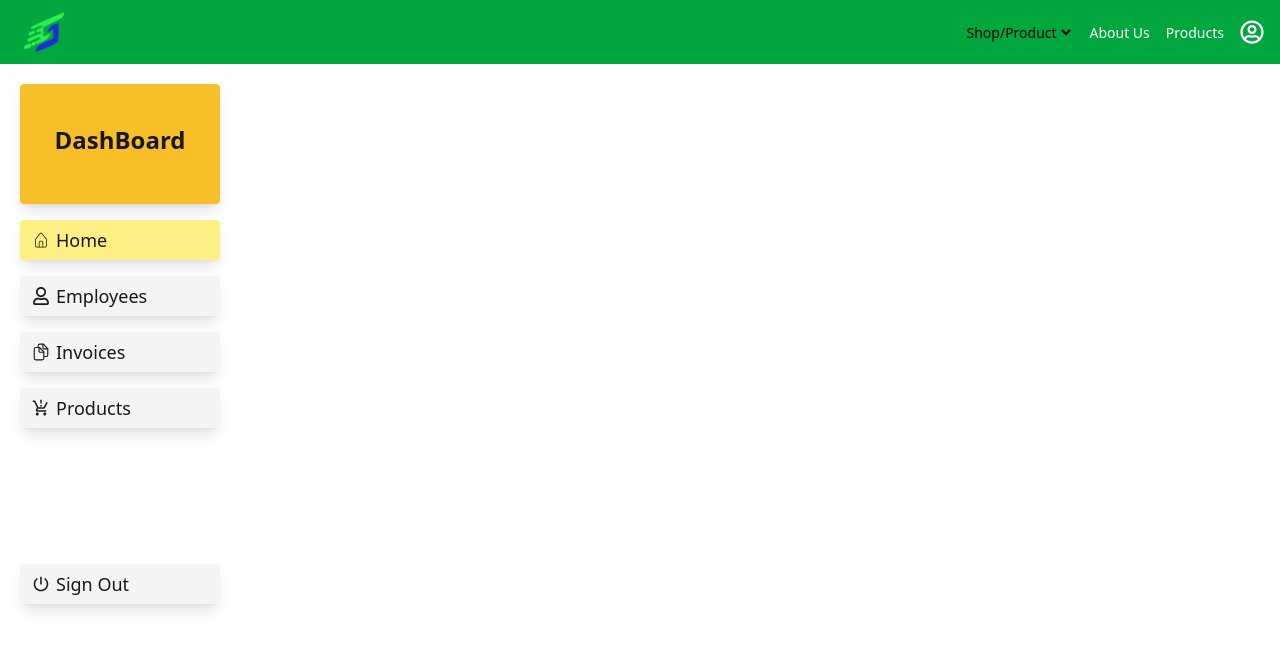
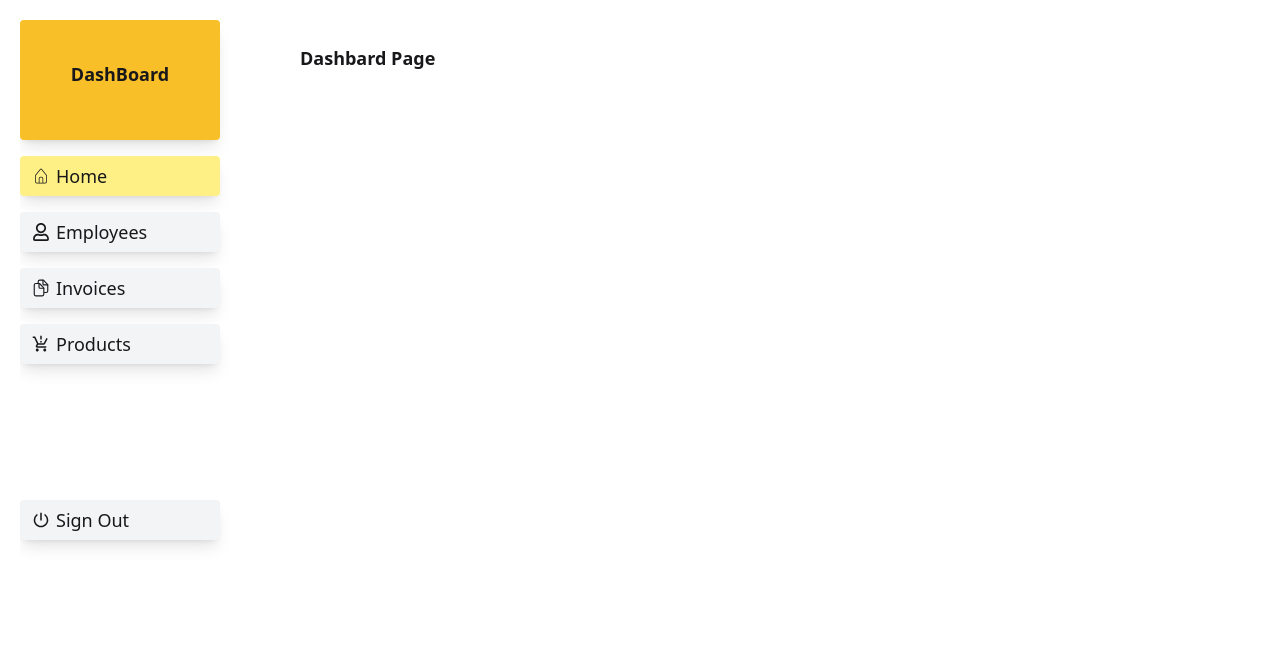
Before and after one commit to iceyben/smartDot, a Next.js app: page /dashboard in a window 1280 px wide. Shown: the top 650 px of the page. Built offline with nearby package versions, Linux system fonts and the light colour scheme.

Commit message:
made some changes

```diff
--- /dev/null
+++ b/app/components/ConditionalNavbar.tsx
@@ -0,0 +1,15 @@
+"use client";
+import { usePathname } from "next/navigation";
+import React from "react";
+import Navbar from "./Navbar";
+
+const ConditionalNavbar = () => {
+  const pathname = usePathname();
+
+  if (!pathname) return null;
+
+  if (pathname.startsWith("/dashboard")) return null;
+  return <Navbar />;
+};
+
+export default ConditionalNavbar;
--- a/app/dashboard/layout.tsx
+++ b/app/dashboard/layout.tsx
@@ -1,13 +1,15 @@
-import React, { Children, ReactNode } from "react";
+import { ReactNode } from "react";
 import SideNav from "./components/SideNav";
 interface Props {
-  Children: ReactNode;
+  children: React.ReactNode;
 }
-const layout = ({ Children }: Props) => {
+const layout = ({ children }: Props) => {
   return (
-    <div>
-      <SideNav />
-      {Children}
+    <div className="flex h-screen flex-col md:flex-row md:overflow-hidden">
+      <div className="w-full flex-none md:w-64">
+        <SideNav />
+      </div>
+      <div className="flex-grow p-6 md:overflow-y-auto ">{children}</div>
     </div>
   );
 };
--- a/app/globals.css
+++ b/app/globals.css
@@ -5,6 +5,6 @@
 
 @layer base {
   h1 {
-    @apply font-extrabold text-2xl;
+    @apply font-extrabold text-lg;
   }
 }
--- a/app/layout.tsx
+++ b/app/layout.tsx
@@ -1,7 +1,7 @@
 import type { Metadata } from "next";
 import { Geist, Geist_Mono } from "next/font/google";
 import "./globals.css";
-import Navbar from "./components/Navbar";
+import ConditionalNavbar from "./components/ConditionalNavbar";
 
 const geistSans = Geist({
   variable: "--font-geist-sans",
@@ -28,7 +28,8 @@ export default function RootLayout({
       <body
         className={`${geistSans.variable} ${geistMono.variable} antialiased`}
       >
-        <Navbar />
+        <ConditionalNavbar />
+
         <main className="mx-5 my-5">{children}</main>
       </body>
     </html>
```
